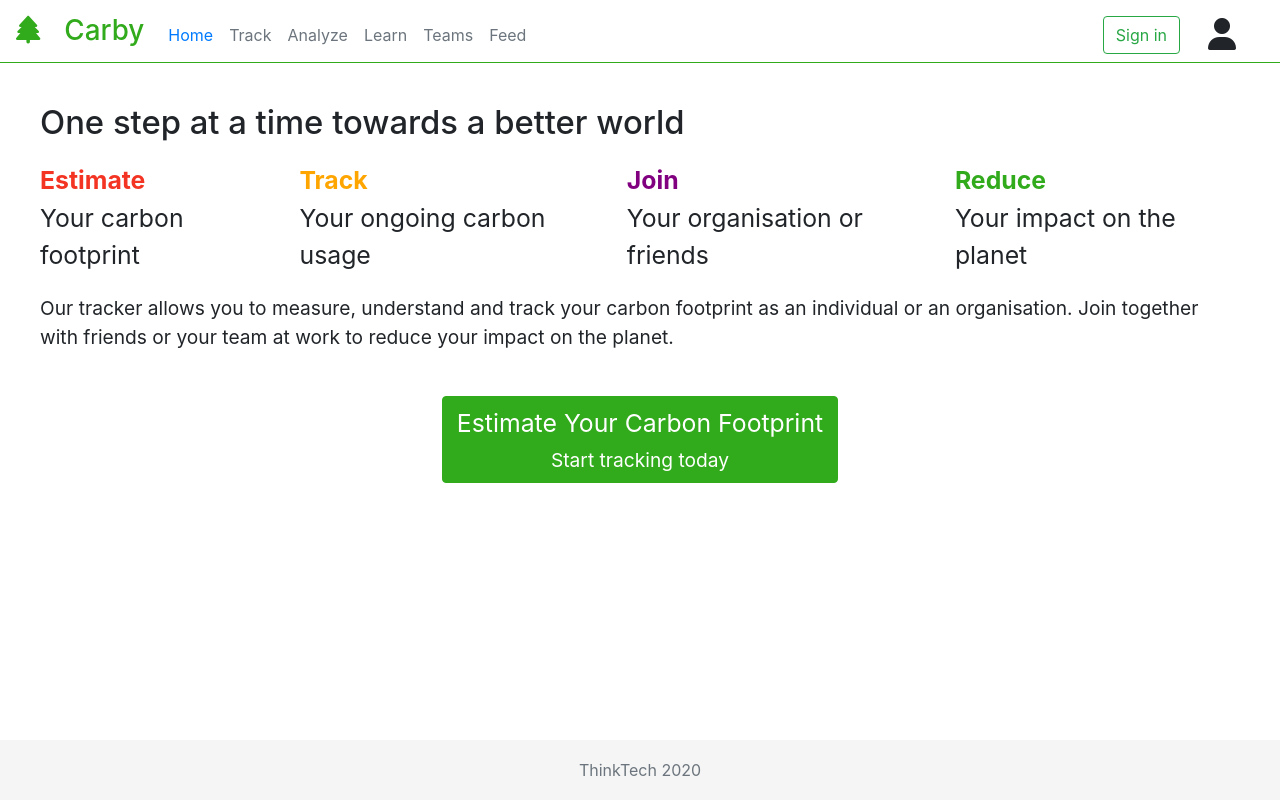
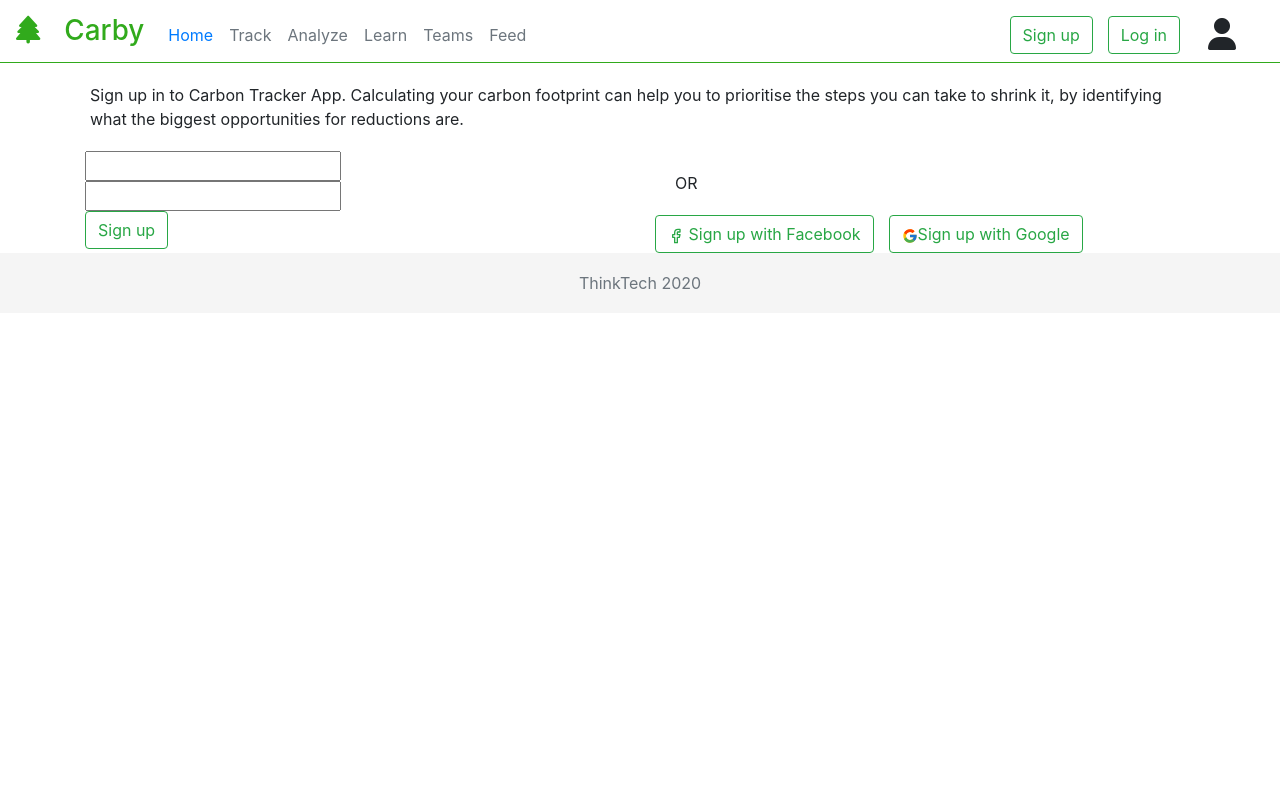
Before and after one commit to ThinkTech-TR/carbontracker-react-app, a React (Create React App) app: page /signup in a window 1280 px wide. Built offline with nearby package versions, Linux system fonts and the light colour scheme.

Commit message:
Adding Sign up Page. It will inherit look from Log in page

```diff
--- a/src/App.js
+++ b/src/App.js
@@ -7,6 +7,7 @@ import {
 } from "react-router-dom";
 import Header from './Components/Header/Header'
 import Login from './Components/Login/Login'
+import Signup from './Components/Signup/Signup'
 import Landing from './Components/Landing/Landing'
 import Questionaire from './Components/Questionaire/Questionaire'
 
@@ -35,6 +36,7 @@ function App() {
                 <Header></Header>
                 <Switch>
                     <Route path="/login"><Login /></Route>
+                    <Route path="/signup"><Signup /></Route>
                     <Route path="/questionaire">< Questionaire
                         currentQuestion={currentQuestion}
                         setCurrentQuestion={setCurrentQuestion}
--- a/src/Components/Header/Header.js
+++ b/src/Components/Header/Header.js
@@ -30,7 +30,8 @@ function Header() {
                         </div>
                     </div>
 
-                    <Link to="/login"><button type="button" onClick={() => setShowAvatar(!showAvatar)} className="btn btn-outline-success d-none d-md-block">Sign in</button></Link>
+                    <Link to="/signup"><button type="button" className="btn btn-outline-success d-none d-md-block">Sign up</button></Link>
+                    <Link to="/login"><button type="button" onClick={() => setShowAvatar(!showAvatar)} className="btn btn-outline-success d-none d-md-block">Log in</button></Link>
                     {!showAvatar && <button type="button" className="btn"><i className="fas fa-user fa-2x"></i></button>}
                     {showAvatar && <Avatar/>}
 
--- /dev/null
+++ b/src/Components/Signup/Signup.css
@@ -0,0 +1,10 @@
+.visuallyhidden {
+    position: absolute;
+    overflow: hidden;
+    clip: rect(0 0 0 0);
+    height: 1px; width: 1px;
+    margin: -1px; padding: 0; border: 0;
+  }
+  .margin-left-sm {
+    margin-left: 10px;
+}
--- /dev/null
+++ b/src/Components/Signup/Signup.js
@@ -0,0 +1,45 @@
+import "./Signup.css";
+import "bootstrap/dist/css/bootstrap.css";
+import "bootstrap/dist/js/bootstrap.js";
+import { Row } from "react-bootstrap";
+import { Container } from "react-bootstrap";
+import { Col } from "react-bootstrap";
+import { Button} from "react-bootstrap";
+import { FiFacebook } from "react-icons/fi";
+import { FcGoogle} from "react-icons/fc"
+
+
+function Signup() {
+  return (
+            <Container className="loginContainer">
+                <Row className="row">
+                    <div>
+                        <p>Sign up in to Carbon Tracker App. Calculating your carbon footprint can help you to prioritise the steps
+                            you can take to shrink it, by identifying what the biggest opportunities for reductions are.</p>
+                    </div>
+                    <Col xs={12} md={6}>
+                        <h3 className="visuallyhidden">Sign up with Email</h3>
+                        <label for="email_input" className="visuallyhidden">Email</label>
+                        <input id="email_input"></input>
+                        <br></br>
+                        <label for="password_input" className="visuallyhidden">Password</label>
+                        <input id="password_input"></input>
+                        <br></br>
+                        <Button variant="outline-success" className="loginButton">Sign up</Button>
+                    </Col>
+                    <Col xs={12} md={6}>
+                        <p>OR</p>
+                        <div className="d-md-none">
+                            <Button variant="outline-success" className="btn btn-outline-secondary">< FiFacebook /></Button>
+                            <Button variant="outline-success" className="btn btn-outline-secondary">< FcGoogle /></Button>
+                        </div>
+                        <div className="d-none d-md-block">
+                            <Button variant="outline-success" className="btn btn-outline-secondary">< FiFacebook /> Sign up with Facebook</Button>
+                            <Button variant="outline-success" className="btn btn-outline-secondary">< FcGoogle />Sign up with Google</Button>
+                        </div>
+                    </Col>
+                </Row>
+            </Container>
+        );
+}
+export default Signup;
```
Also changed, not shown: 1 other file (tests, documents, lock files or other folders).
